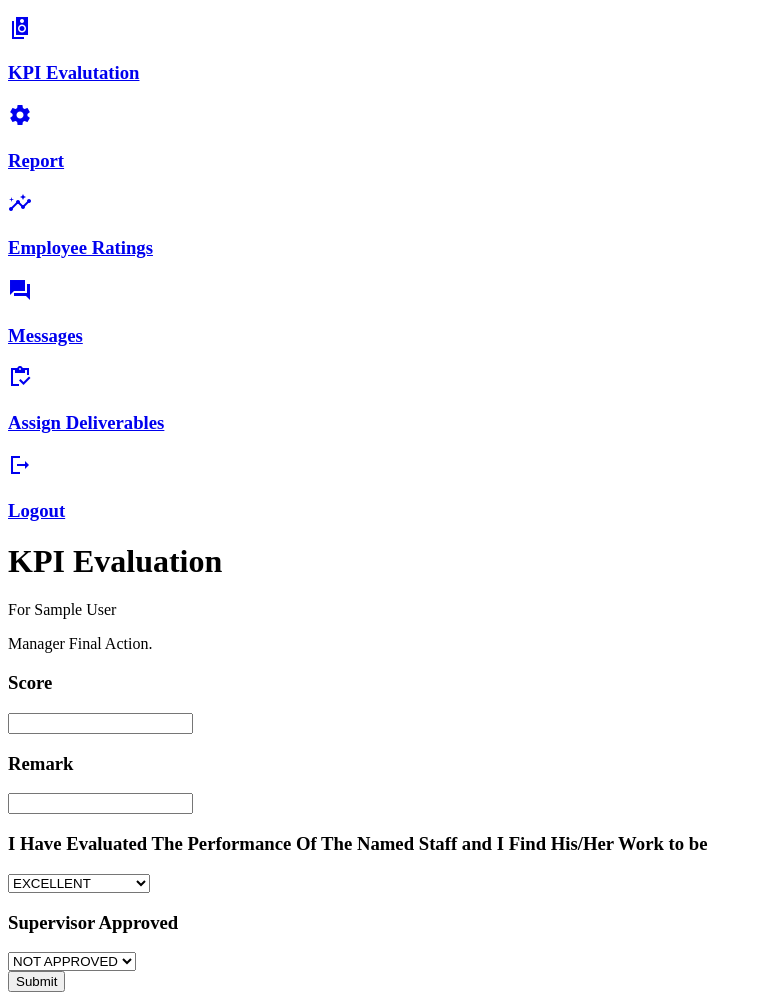
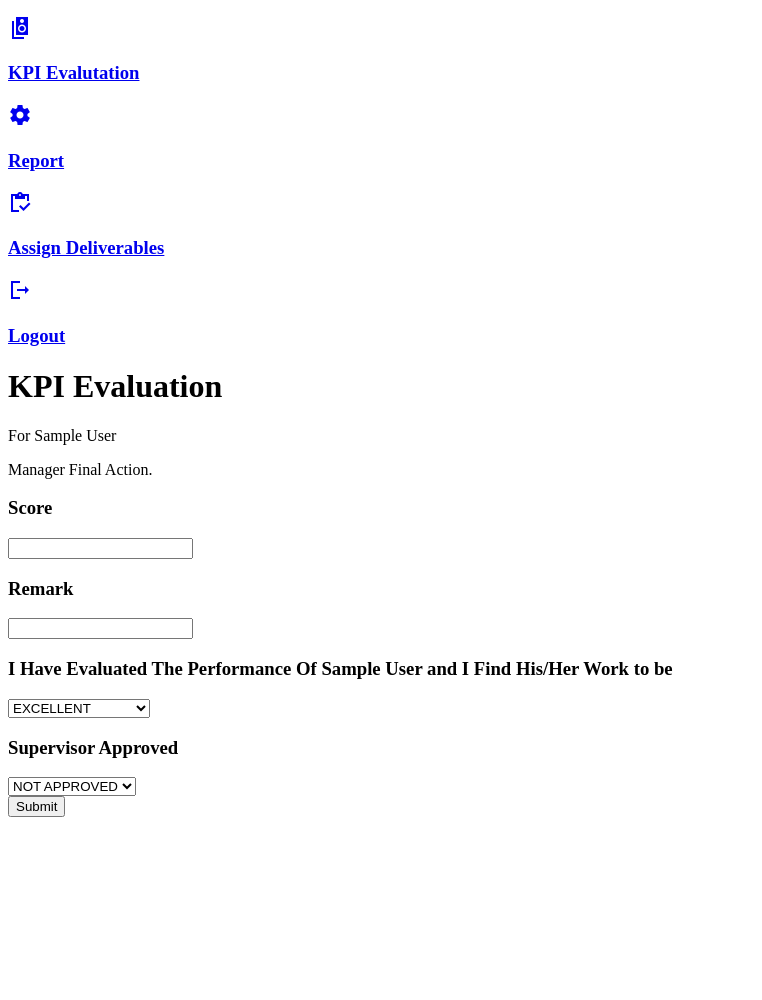
Before and after one commit to Smartdevs17/labadetestkpi, a Django app: page /dashboard/eva/1/add/ in a window 1280 px wide. Shown: the part 281-1281 px from the top of the page, without its empty margins (0-762 px from the left). After the commit the page ends 1098 px from the top, so only its background shows below. Run offline with Django 4.2, Linux system fonts and the light colour scheme; a user stored in the database is signed in; tables that the repository leaves empty hold one stand-in row (values such as "Sample post").

Commit message:
arrange route

```diff
--- a/hrms/forms.py
+++ b/hrms/forms.py
@@ -40,7 +40,7 @@ class EmployeeTypeForm(forms.ModelForm):
         fields = "__all__"
         widgets={
             'employeetype_id': forms.TextInput(attrs={"placeholder":"Employee Type ID"}),
-            'employeetype':forms.Select(),
+            'employeetype':forms.TextInput(),
         }
 
 class DirectorateForm(forms.ModelForm):
--- a/hrms/manager_view.py
+++ b/hrms/manager_view.py
@@ -270,7 +270,7 @@ class Report_View(LoginRequiredMixin,ListView):
             # print(ratings)
             context["kpi_count"] = KPI_Evalutation.objects.all().count()
             kpis = KPIScorePenalty.objects.all()
-            print(kpis[0])
+            # print(kpis[0])
             # leaders = User.objects.filter(~Q(submissions=None)).filter(submissions__status="approved").annotate(total=Sum("submissions__task__points")).order_by("-total")
             context["employees"] = leaders
             return context
@@ -690,13 +690,13 @@ class Staff_Kpd_All_Detail(LoginRequiredMixin,ListView):
 #         context['staffs'] = MKPD.objects.filter(employee__department=admin.department).annotate(total=Count("staff",distinct=True)).order_by('-employ_id')
 #         return context
 
-class Staff_Kpd_Detail(DetailView):
+class Staff_Kpd_Detail(LoginRequiredMixin,DetailView):
     queryset = KPI_Evalutation .objects.all()
     template_name = 'hrms/manager/evaluation/evaluation-details.html'
     context_object_name = 'report'
     login_url = 'hrms:manager_login'
 
-class Staff_Kpd_New(CreateView):
+class Staff_Kpd_New(LoginRequiredMixin,CreateView):
     model = KPI_Evalutation
     template_name = 'hrms/manager/evaluation/add-evaluation.html'
     form_class = KPI_EvalutationForm
@@ -710,14 +710,14 @@ class Staff_Kpd_New(CreateView):
         # kwargs.update({"user":self.request.user})
         return kwargs
 
-class Staff_Kpd_Update(UpdateView):
+class Staff_Kpd_Update(LoginRequiredMixin,UpdateView):
     model = KPI_Evalutation
     template_name = 'hrms/manager/evaluation/add-evaluation.html'
     form_class = KPI_EvalutationForm
     login_url = 'hrms:manager_login'
     success_url = reverse_lazy('hrms:eva_all')
 
-class Staff_Kpd_Delete(DeleteView):
+class Staff_Kpd_Delete(LoginRequiredMixin,DeleteView):
     template_name = 'hrms/manager/evaluation/evaluation-delete.html'
     model = KPI_Evalutation
     login_url = 'hrms:manager_login'
@@ -735,7 +735,7 @@ class Staff_Kpd_New(FormView):
 
 
 #Employmentviews
-class EvalutationView(ListView):
+class EvalutationView(LoginRequiredMixin,ListView):
     template_name = 'hrms/manager/evaluation/all-evaluation.html'
     login_url = 'hrms:manager_login'
     model = KPI_Evalutation
--- a/hrms/models.py
+++ b/hrms/models.py
@@ -63,9 +63,9 @@ class Employee(models.Model):
 
 
 class EmployeeType(models.Model):
-    EMPLOYEETYPE = (('Permanent Staff', 'Permanent Staff'), ('Contract Staff', 'Contract Staff'),('NYSC', 'NYSC'),('SIWES', 'SIWES'),('Freelance', 'Freelance'))
+    # EMPLOYEETYPE = (('Permanent Staff', 'Permanent Staff'), ('Contract Staff', 'Contract Staff'),('NYSC', 'NYSC'),('SIWES', 'SIWES'),('Freelance', 'Freelance'))
     employeetype_id = models.CharField(max_length=70, primary_key=True,default="emptype"+str(random.randrange(100,999,1)))
-    employeetype = models.CharField(choices=EMPLOYEETYPE, max_length=15 )
+    employeetype = models.CharField(max_length=15 )
 
     def __str__(self):
         return self.employeetype
--- a/hrms/templates/hrms/admin/component/bank/add-bank.html
+++ b/hrms/templates/hrms/admin/component/bank/add-bank.html
@@ -21,12 +21,10 @@
           {{form.errors}}
 
           <div class="form-control">
-              <!-- <input type="text" placeholder="Department Name "> -->
               {{form.bank_id}}
               <i class="fas fa-address-book"></i>
           </div>
               <div class="form-control">
-              <!-- <input type="text" placeholder="Department Name "> -->
               {{form.bank}}
               <i class="fas fa-address-book"></i>
           </div>
--- a/hrms/templates/hrms/admin/component/sbu/add-sbu.html
+++ b/hrms/templates/hrms/admin/component/sbu/add-sbu.html
@@ -38,7 +38,6 @@
               <div class="form-control">
                   <!-- <input type="text" placeholder="Department Name "> -->
                   {{form.director_of_service}}
-                  <i class="fas fa-address-book"></i>
               </div>
 
 
--- a/hrms/templates/hrms/admin/component/sbu/sbu-delete.html
+++ b/hrms/templates/hrms/admin/component/sbu/sbu-delete.html
@@ -23,7 +23,6 @@
 
             </div>
             <input type="submit" value="Confirm">
-            <!-- <h3 style="float: right; "> <a style="color: red;" href=" {% url "hrms:sbu_delete" pk=sbu.sbu_id %}">Yes, I'm sure </a> </h3> -->
             <h3 > <a style="color: rgba(255, 0, 0, 0.948);" href=" {% url "hrms:sbu_detail" pk=sbu.sbu_id %}">No, take me back</a> </h3>
 
         </form>
--- a/hrms/templates/hrms/employeedashboard/complaint.html
+++ b/hrms/templates/hrms/employeedashboard/complaint.html
@@ -81,6 +81,8 @@
 
                     <div class="button-container">
                         <button type="submit" class="button-update"> Submit </button>
+                        <button type="submit" class="button-update">  <a href=" {% url "hrms:employee_dashboard"%} "> Cancel</a> </button>
+
                     </div>
                 </form>
             </div>
--- a/hrms/templates/hrms/manager/comp-base.html
+++ b/hrms/templates/hrms/manager/comp-base.html
@@ -47,10 +47,7 @@
                 <span class="material-icons-sharp"> settings </span>
                 <h3> Report </h3>
              </a>
-             <a href=" {% url "hrms:assign_rating"%} ">
-                <span class="material-icons-sharp"> insights </span>
-                <h3> Employee Ratings </h3>
-             </a>
+
              <a href=" {% url "hrms:manager_message"%} ">
                 <span class="material-icons-sharp"> question_answer </span>
                 <h3> Messages </h3>
--- a/hrms/templates/hrms/manager/evalutation/add-evaluation.html
+++ b/hrms/templates/hrms/manager/evalutation/add-evaluation.html
@@ -49,15 +49,8 @@
                         <span class="material-icons-sharp"> settings </span>
                         <h3> Report </h3>
                      </a>
-                     <a href=" {% url "hrms:assign_rating"%} ">
-                        <span class="material-icons-sharp"> insights </span>
-                        <h3> Employee Ratings </h3>
-                     </a>
-                     <a href=" {% url "hrms:manager_message"%} ">
-                        <span class="material-icons-sharp"> question_answer </span>
-                        <h3> Messages </h3>
-                        <span class="message-count"> {{staff_total}} </span>
-                     </a>
+
+
 
                      <a href=" {% url "hrms:skpd_new"%} ">
                         <span class="material-icons-sharp"> inventory </span>
@@ -94,7 +87,7 @@
                         <!-- <input type="text" placeholder="Employee ID "> -->
                         {{form.remark}}
                     </div>
-                    <h3>I Have Evaluated The Performance Of The Named Staff and I Find His/Her Work to be </h3>
+                    <h3>I Have Evaluated The Performance Of  {{staff.employee.employee.first_name}} {{staff.employee.employee.last_name}} and I Find His/Her Work to be </h3>
                     <div class="form-control">
                         <!-- <input type="text" placeholder="Employee ID "> -->
                         {{form.comment}}
--- a/hrms/templates/hrms/manager/evalutation/evaluation-delete.html
+++ b/hrms/templates/hrms/manager/evalutation/evaluation-delete.html
@@ -10,7 +10,7 @@
     <h1> Are you sure? </h1>
 
     <div class="button-container">
-        <button class="button-update"> <a href="{% url 'hrms:assign_rating' %}" > Return </a> </button>
+        <button class="button-update"> <a href="{% url 'hrms:eva_all' %}" > Return </a> </button>
     </div>
 
     <div class="employee-analytics">
@@ -23,7 +23,7 @@
 
             </div>
             <input type="submit" value="Confirm">
-            <h3 > <a style="color: rgba(255, 0, 0, 0.948);" href=" {% url "hrms:assign_rating" %}">No, take me back</a> </h3>
+            <h3 > <a style="color: rgba(255, 0, 0, 0.948);" href=" {% url "hrms:eva_all"  %}">No, take me back</a> </h3>
 
         </form>
 
--- a/hrms/templates/hrms/manager/managerdashboard.html
+++ b/hrms/templates/hrms/manager/managerdashboard.html
@@ -57,7 +57,7 @@
                     </div>
                 </div>
                 <small class="text-muted"> deliverable's count </small>
-                <h3 style="float: right;" > <a href=" {% url "hrms:skpd_all"%} "> View All </a> <h3/>
+                <h3 style="float: right;" > <a href=" {% url "hrms:manager_kpd"%} "> View All </a> <h3/>
 
               </div>
 
--- a/hrms/templates/hrms/manager/mkpd/all-mkpd.html
+++ b/hrms/templates/hrms/manager/mkpd/all-mkpd.html
@@ -45,10 +45,7 @@
                     <span class="material-icons-sharp"> settings </span>
                     <h3> Report </h3>
                  </a>
-                 <a href=" {% url "hrms:assign_rating"%} ">
-                    <span class="material-icons-sharp"> insights </span>
-                    <h3> Employee Ratings </h3>
-                 </a>
+
 
 
                  <a href=" {% url "hrms:skpd_all"%} ">
```
Also changed, not shown: hrms/templates/hrms/employeedashboard/base.html (+1 -13 lines), hrms/templates/hrms/manager/base.html (+0 -25 lines).
